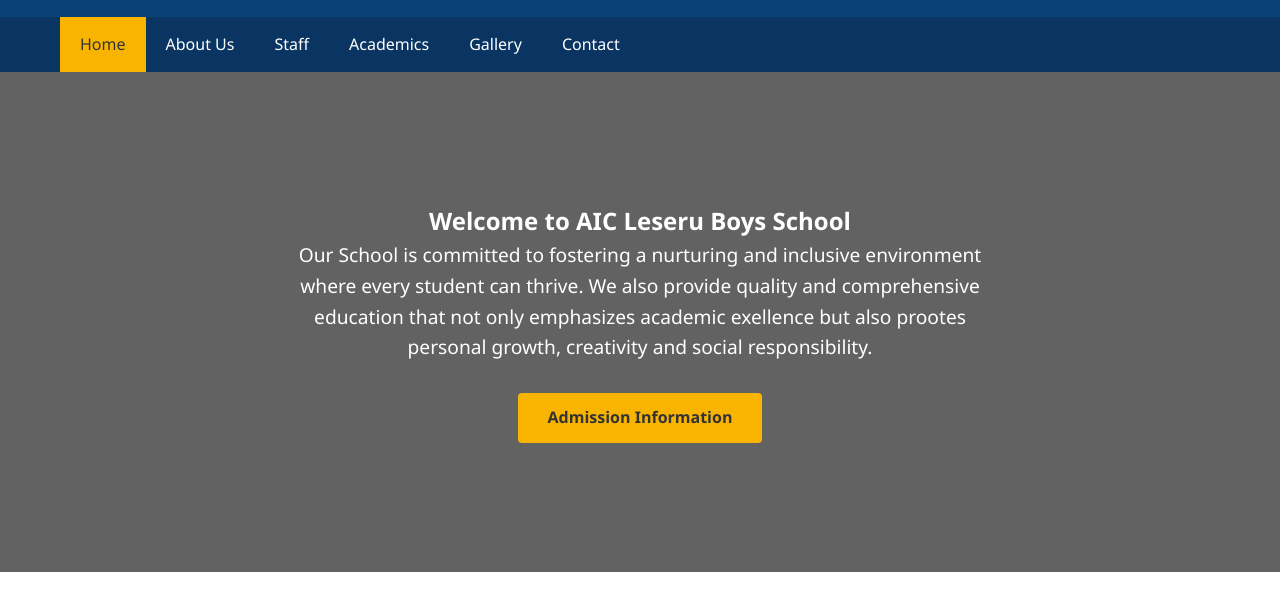
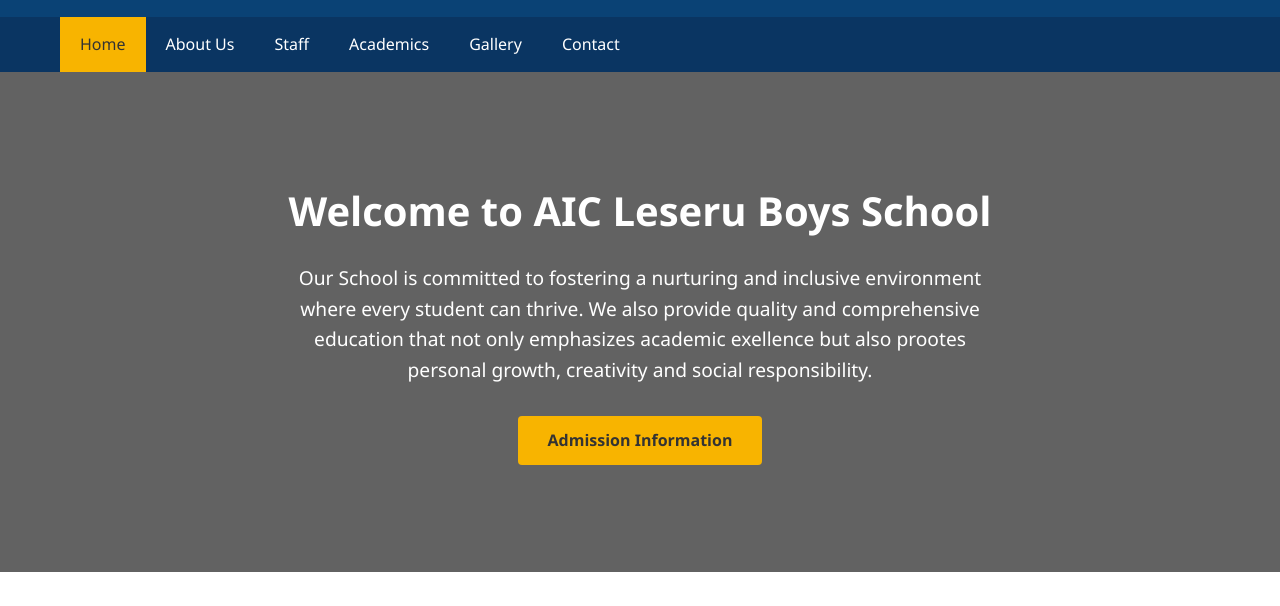
Before and after one commit to ClainMursoi/Leseru-Boys, a plain HTML site: page index.html in a window 1280 px wide. Shown: the part 194-800 px from the top of the page. Drawn offline with Linux system fonts and the light colour scheme.

Commit message:
Update index.html

```diff
--- a/index.html
+++ b/index.html
@@ -679,7 +679,7 @@
 
     <!-- Hero Section -->
     <section class="hero" id="home">
-        <h1>Welcome to AIC Leseru Boys School</h1>
+        <h2>Welcome to AIC Leseru Boys School</h2>
         <p>Our School is committed to fostering a nurturing and inclusive environment where every student can thrive. We also provide quality and comprehensive education that not only emphasizes academic exellence but also prootes personal growth, creativity and social responsibility.
 
 </p>
```
